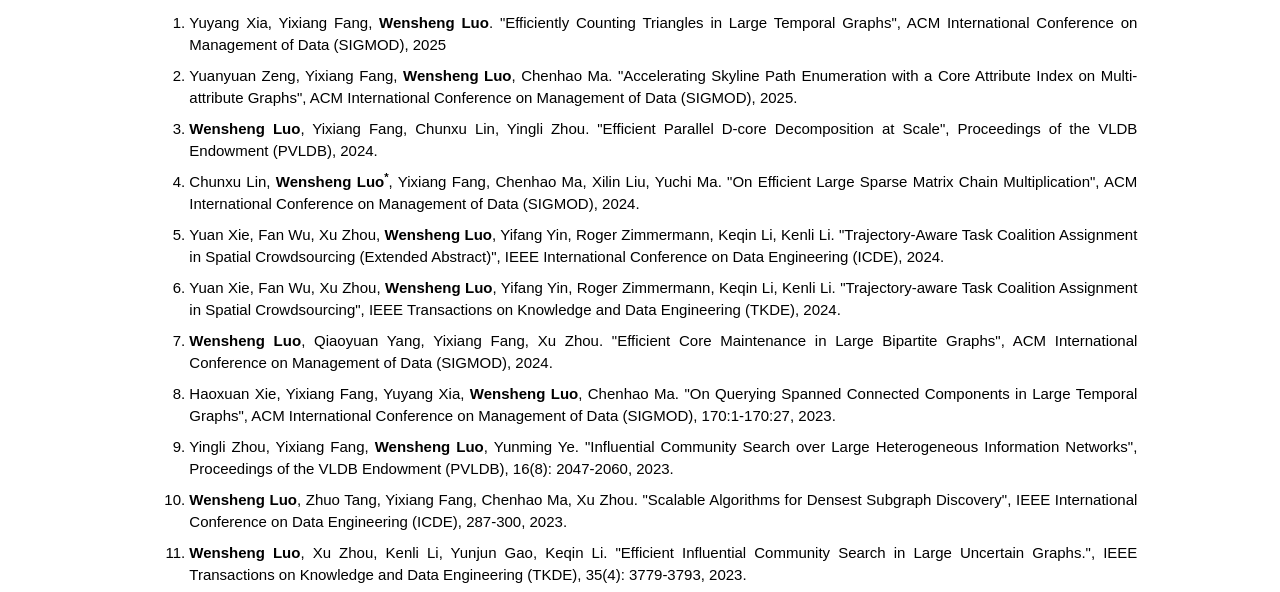
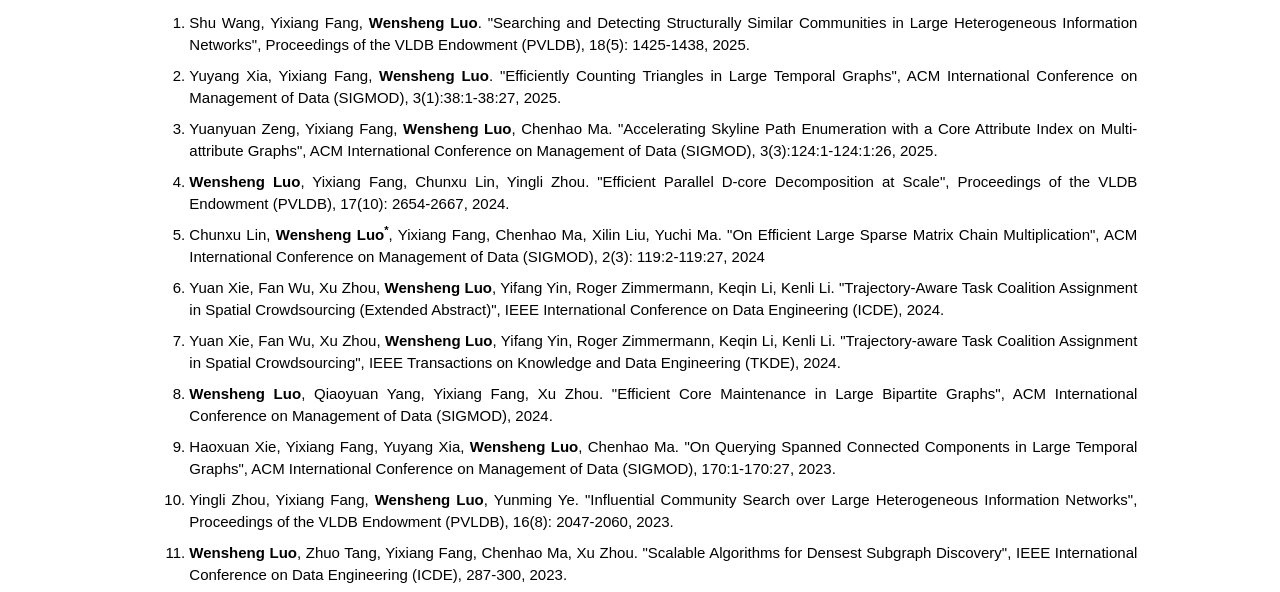
Before and after one commit to GearlessL/wensheng, a plain HTML site: page index.html in a window 1280 px wide. Both pictures are taken after a click on the link "Publications". Shown: the part 175-767 px from the top of the page. Drawn offline with Linux system fonts and the light colour scheme.

Commit message:
Update index.html

```diff
--- a/index.html
+++ b/index.html
@@ -161,13 +161,15 @@
     </div>
 </p><!-- for vertical gap -->
   <ol align="justify">
-    <li style="font-size:1em;margin-top:6pt">Yuyang Xia, Yixiang Fang, <strong>Wensheng Luo</strong>. "Efficiently Counting Triangles in Large Temporal Graphs", ACM International Conference on Management of Data (SIGMOD), 2025</li>
+    <li style="font-size:1em;margin-top:6pt">Shu Wang, Yixiang Fang, <strong>Wensheng Luo</strong>. "Searching and Detecting Structurally Similar Communities in Large Heterogeneous Information Networks", Proceedings of the VLDB Endowment (PVLDB), 18(5): 1425-1438, 2025.</li>
 
-    <li style="font-size:1em;margin-top:6pt">Yuanyuan Zeng, Yixiang Fang, <strong>Wensheng Luo</strong>, Chenhao Ma. "Accelerating Skyline Path Enumeration with a Core Attribute Index on Multi-attribute Graphs", ACM International Conference on Management of Data (SIGMOD), 2025.</li>
+    <li style="font-size:1em;margin-top:6pt">Yuyang Xia, Yixiang Fang, <strong>Wensheng Luo</strong>. "Efficiently Counting Triangles in Large Temporal Graphs", ACM International Conference on Management of Data (SIGMOD), 3(1):38:1-38:27, 2025.</li>
 
-    <li style="font-size:1em;margin-top:6pt"><strong>Wensheng Luo</strong>, Yixiang Fang, Chunxu Lin, Yingli Zhou. "Efficient Parallel D-core Decomposition at Scale", Proceedings of the VLDB Endowment (PVLDB), 2024.</li>
+    <li style="font-size:1em;margin-top:6pt">Yuanyuan Zeng, Yixiang Fang, <strong>Wensheng Luo</strong>, Chenhao Ma. "Accelerating Skyline Path Enumeration with a Core Attribute Index on Multi-attribute Graphs", ACM International Conference on Management of Data (SIGMOD), 3(3):124:1-124:1:26, 2025.</li>
 
-    <li style="font-size:1em;margin-top:6pt">Chunxu Lin, <strong>Wensheng Luo<sup>*</sup></strong>, Yixiang Fang, Chenhao Ma, Xilin Liu, Yuchi Ma. "On Efficient Large Sparse Matrix Chain Multiplication", ACM International Conference on Management of Data (SIGMOD), 2024.</li>
+    <li style="font-size:1em;margin-top:6pt"><strong>Wensheng Luo</strong>, Yixiang Fang, Chunxu Lin, Yingli Zhou. "Efficient Parallel D-core Decomposition at Scale", Proceedings of the VLDB Endowment (PVLDB), 17(10): 2654-2667, 2024.</li>
+
+    <li style="font-size:1em;margin-top:6pt">Chunxu Lin, <strong>Wensheng Luo<sup>*</sup></strong>, Yixiang Fang, Chenhao Ma, Xilin Liu, Yuchi Ma. "On Efficient Large Sparse Matrix Chain Multiplication", ACM International Conference on Management of Data (SIGMOD), 2(3): 119:2-119:27, 2024</li>
 
     <li style="font-size:1em;margin-top:6pt">Yuan Xie, Fan Wu, Xu Zhou, <strong>Wensheng Luo</strong>, Yifang Yin, Roger Zimmermann, Keqin Li, Kenli Li. "Trajectory-Aware Task Coalition Assignment in Spatial Crowdsourcing (Extended Abstract)", IEEE International Conference on Data Engineering (ICDE), 2024.</li>
 
@@ -254,10 +256,11 @@
         <br>&nbsp&nbsp The International Jounal on Very Large Data Bases (VLDBJ)
         <br>&nbsp&nbsp IEEE Transactions on Computers (TC)
         <br>&nbsp&nbsp ACM Transactions on Internet Technology (TOIT) -->
-        <br>&nbsp&nbsp IEEE Internet of Things Journal
 <!--         <br>&nbsp&nbsp Information Processing & Management (IP&M) -->
 <!--         <br>&nbsp&nbsp Information Systems (IS) -->
-        <br>&nbsp&nbsp Transactions on Knowledge Discovery from Data (TKDD)
+        <br>&nbsp&nbsp IEEE Transactions on Mobile Computing (TMC)
+        <br>&nbsp&nbsp ACM Transactions on Knowledge Discovery from Data (TKDD)
+        <br>&nbsp&nbsp IEEE Internet of Things Journal
         <br>&nbsp&nbsp Data Mining and Knowledge Discovery
         <br>&nbsp&nbsp Information Sciences
         <br>&nbsp&nbsp World Wide Web Journal (WWWJ)
```
